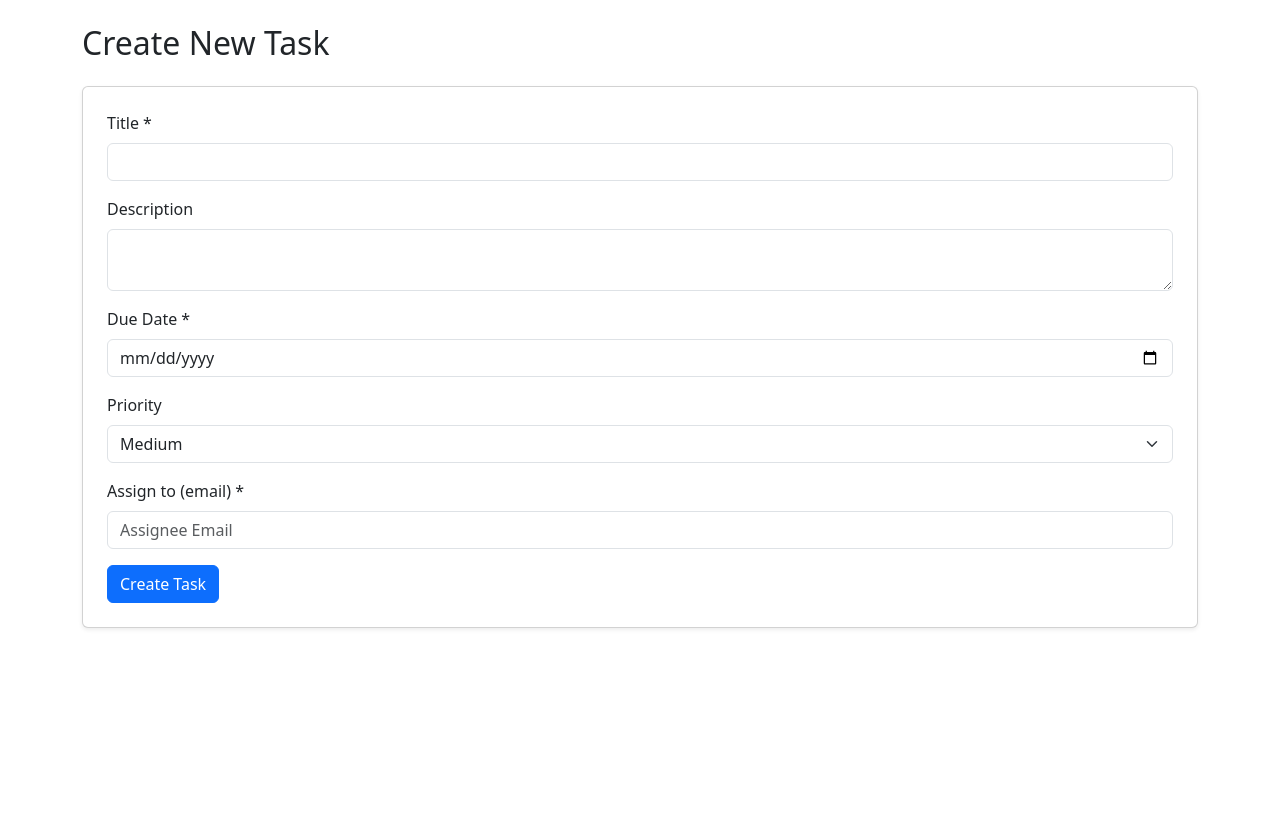
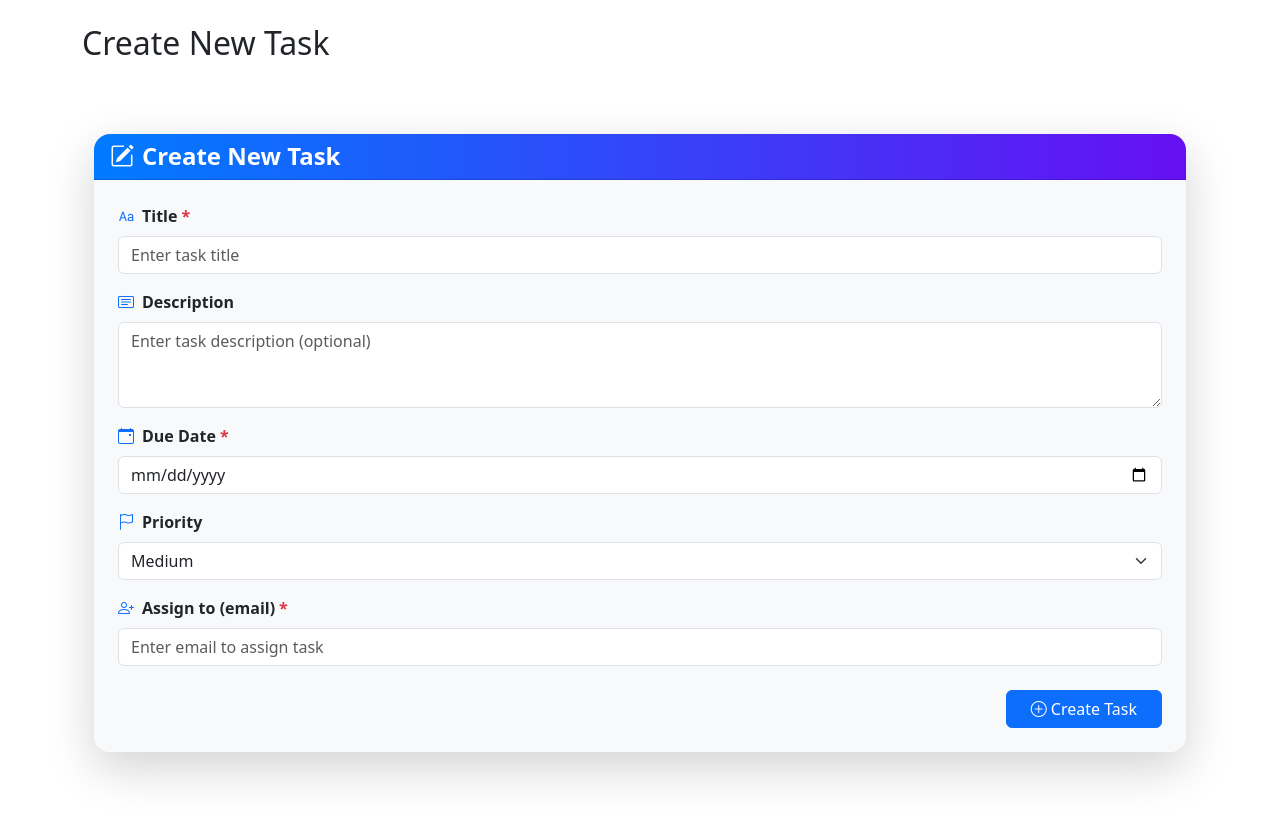
Before and after one commit to boula1997/task-frontend, a React (Vite) app: page /tasks/create in a window 1280 px wide. Shown: the top 820 px of the page. Built offline with nearby package versions, Linux system fonts and the light colour scheme; sample sign-in values are in the browser's storage.

Commit message:
enhancing design

```diff
--- a/package.json
+++ b/package.json
@@ -12,6 +12,7 @@
   "dependencies": {
     "axios": "^1.13.1",
     "bootstrap": "^5.3.8",
+    "bootstrap-icons": "^1.13.1",
     "react": "^19.1.1",
     "react-dom": "^19.1.1",
     "react-router-dom": "^7.9.5"
--- a/src/components/TaskForm.tsx
+++ b/src/components/TaskForm.tsx
@@ -24,12 +24,10 @@ const TaskForm: React.FC<TaskFormProps> = ({ task, onSubmit, onCancel }) => {
     }
   }, [task]);
 
-  // Focus the first field with error automatically
   useEffect(() => {
     const firstFieldWithError = Object.keys(errors)[0];
     if (firstFieldWithError) {
-      const el = document.getElementById(firstFieldWithError);
-      el?.focus();
+      document.getElementById(firstFieldWithError)?.focus();
     }
   }, [errors]);
 
@@ -37,9 +35,8 @@ const TaskForm: React.FC<TaskFormProps> = ({ task, onSubmit, onCancel }) => {
     e.preventDefault();
     setErrors({});
 
-    // Frontend validation for assignee_email only on create
     if (!task && !assigneeEmail) {
-      setErrors({ assignee_email: ["Assignee email is  for new tasks"] });
+      setErrors({ assignee_email: ["Assignee email is required for new tasks"] });
       return;
     }
 
@@ -54,29 +51,47 @@ const TaskForm: React.FC<TaskFormProps> = ({ task, onSubmit, onCancel }) => {
     } catch (err: any) {
       const errorData = err.response?.data;
       if (errorData?.errors) {
-        setErrors(errorData.errors); // shows field-specific errors
+        setErrors(errorData.errors);
       } else if (errorData?.message) {
-        alert(errorData.message); // fallback general error
+        alert(errorData.message);
       } else {
         alert("Something went wrong");
       }
     }
-
   };
-
 
   const renderError = (field: string) =>
     errors[field]?.map((msg, i) => (
-      <div key={i} className="text-danger small">
+      <div key={i} className="text-danger small mt-1">
+        <i className="bi bi-exclamation-circle me-1"></i>
         {msg}
       </div>
     ));
 
   return (
-    <form onSubmit={handleSubmit} className="card p-4 shadow-sm">
+    <div className="container py-5">
+      <div className="card shadow-lg border-0 rounded-4">
+        <div
+          className="card-header text-white d-flex justify-content-between align-items-center"
+          style={{
+            background: "linear-gradient(90deg, #007bff, #6610f2)",
+            borderTopLeftRadius: "1rem",
+            borderTopRightRadius: "1rem",
+          }}
+        >
+          <h4 className="mb-0 fw-semibold">
+            <i className="bi bi-pencil-square me-2"></i>
+            {task ? "Edit Task" : "Create New Task"}
+          </h4>
+        </div>
+
+        <div className="card-body bg-light rounded-bottom-4 p-4">
+          <form onSubmit={handleSubmit} className="needs-validation">
+            {/* Title */}
             <div className="mb-3">
-        <label className="form-label" htmlFor="title">
-          Title *
+              <label className="form-label fw-semibold" htmlFor="title">
+                <i className="bi bi-type me-2 text-primary"></i>Title
+                <span className="text-danger ms-1">*</span>
               </label>
               <input
                 id="title"
@@ -84,27 +99,34 @@ const TaskForm: React.FC<TaskFormProps> = ({ task, onSubmit, onCancel }) => {
                 className={`form-control ${errors.title ? "is-invalid" : ""}`}
                 value={title}
                 onChange={(e) => setTitle(e.target.value)}
-
+                placeholder="Enter task title"
               />
               {renderError("title")}
             </div>
 
+            {/* Description */}
             <div className="mb-3">
-        <label className="form-label" htmlFor="description">
-          Description
+              <label className="form-label fw-semibold" htmlFor="description">
+                <i className="bi bi-card-text me-2 text-primary"></i>Description
               </label>
               <textarea
                 id="description"
-          className={`form-control ${errors.description ? "is-invalid" : ""}`}
+                className={`form-control ${
+                  errors.description ? "is-invalid" : ""
+                }`}
+                rows={3}
+                placeholder="Enter task description (optional)"
                 value={description}
                 onChange={(e) => setDescription(e.target.value)}
               />
               {renderError("description")}
             </div>
 
+            {/* Due Date */}
             <div className="mb-3">
-        <label className="form-label" htmlFor="due_date">
-          Due Date *
+              <label className="form-label fw-semibold" htmlFor="due_date">
+                <i className="bi bi-calendar-event me-2 text-primary"></i>Due Date
+                <span className="text-danger ms-1">*</span>
               </label>
               <input
                 id="due_date"
@@ -112,14 +134,14 @@ const TaskForm: React.FC<TaskFormProps> = ({ task, onSubmit, onCancel }) => {
                 className={`form-control ${errors.due_date ? "is-invalid" : ""}`}
                 value={dueDate}
                 onChange={(e) => setDueDate(e.target.value)}
-
               />
               {renderError("due_date")}
             </div>
 
+            {/* Priority */}
             <div className="mb-3">
-        <label className="form-label" htmlFor="priority">
-          Priority
+              <label className="form-label fw-semibold" htmlFor="priority">
+                <i className="bi bi-flag me-2 text-primary"></i>Priority
               </label>
               <select
                 id="priority"
@@ -127,7 +149,7 @@ const TaskForm: React.FC<TaskFormProps> = ({ task, onSubmit, onCancel }) => {
                 value={priority}
                 onChange={(e) => setPriority(e.target.value)}
               >
-          <option value="">Select</option>
+                <option value="">Select priority</option>
                 <option value="low">Low</option>
                 <option value="medium">Medium</option>
                 <option value="high">High</option>
@@ -135,37 +157,53 @@ const TaskForm: React.FC<TaskFormProps> = ({ task, onSubmit, onCancel }) => {
               {renderError("priority")}
             </div>
 
-      <div className="mb-3">
-        <label className="form-label" htmlFor="assignee_email">
-          Assign to (email){!task && " *"}
+            {/* Assignee Email */}
+            <div className="mb-4">
+              <label
+                className="form-label fw-semibold"
+                htmlFor="assignee_email"
+              >
+                <i className="bi bi-person-plus me-2 text-primary"></i>Assign to
+                (email)
+                {!task && <span className="text-danger ms-1">*</span>}
               </label>
               <input
                 id="assignee_email"
                 type="email"
-          className={`form-control ${errors.assignee_email ? "is-invalid" : ""}`}
+                className={`form-control ${
+                  errors.assignee_email ? "is-invalid" : ""
+                }`}
                 value={assigneeEmail}
                 onChange={(e) => setAssigneeEmail(e.target.value)}
-          placeholder="Assignee Email"
+                placeholder="Enter email to assign task"
               />
               {renderError("assignee_email")}
             </div>
 
-
-      <div className="d-flex gap-2">
-        <button type="submit" className="btn btn-primary">
-          {task ? "Update Task" : "Create Task"}
-        </button>
+            {/* Buttons */}
+            <div className="d-flex justify-content-end gap-2">
               {onCancel && (
                 <button
                   type="button"
-            className="btn btn-secondary"
+                  className="btn btn-outline-secondary px-4"
                   onClick={onCancel}
                 >
-            Cancel
+                  <i className="bi bi-x-circle me-1"></i>Cancel
                 </button>
               )}
+              <button type="submit" className="btn btn-primary px-4">
+                <i
+                  className={`bi ${
+                    task ? "bi-arrow-repeat" : "bi-plus-circle"
+                  } me-1`}
+                ></i>
+                {task ? "Update Task" : "Create Task"}
+              </button>
             </div>
           </form>
+        </div>
+      </div>
+    </div>
   );
 };
 
--- a/src/pages/tasks/List.tsx
+++ b/src/pages/tasks/List.tsx
@@ -2,8 +2,9 @@ import React, { useEffect, useState, useContext } from "react";
 import { useNavigate } from "react-router-dom";
 import { AuthContext } from "../../context/AuthContext";
 import { getTasks, deleteTask, updateTask } from "../../api/tasks";
-import { logout } from "../../api/auth"; // import your logout API
+import { logout } from "../../api/auth";
 import type { Task } from "../../api/tasks";
+import "bootstrap-icons/font/bootstrap-icons.css";
 
 const TaskList: React.FC = () => {
   const { user, token, setUser, setToken } = useContext(AuthContext);
@@ -49,17 +50,15 @@ const TaskList: React.FC = () => {
     }
   };
 
-  // ✅ Logout handler
   const handleLogout = async () => {
     if (!window.confirm("Are you sure you want to log out?")) return;
     try {
       if (token) {
-        await logout(token); // call backend API
+        await logout(token);
       }
     } catch (err) {
       console.error("Logout failed:", err);
     } finally {
-      // Clear auth state and navigate to login
       setUser(null);
       setToken(null);
       localStorage.removeItem("user");
@@ -69,44 +68,56 @@ const TaskList: React.FC = () => {
   };
 
   return (
-    <div className="container py-4">
-      <div className="d-flex justify-content-between align-items-center mb-4">
-        <h2>My Tasks</h2>
+    <div className="container py-5">
+      <div className="card shadow-lg border-0 rounded-4">
+        <div
+          className="card-header text-white d-flex justify-content-between align-items-center"
+          style={{
+            background: "linear-gradient(90deg, #007bff, #6610f2)",
+            borderTopLeftRadius: "1rem",
+            borderTopRightRadius: "1rem",
+          }}
+        >
+          <h4 className="mb-0 fw-semibold">
+            <i className="bi bi-list-task me-2"></i>My Tasks
+          </h4>
           <div>
-
             <button
-            className="btn btn-primary"
+              className="btn btn-light btn-sm fw-semibold me-2"
               onClick={() => navigate("/tasks/create")}
             >
-            + New Task
+              <i className="bi bi-plus-lg me-1"></i>New Task
             </button>
-
             <button
-            className="btn btn-secondary ms-2"
+              className="btn btn-outline-light btn-sm fw-semibold"
               onClick={handleLogout}
             >
-            Logout
+              <i className="bi bi-box-arrow-right me-1"></i>Logout
             </button>
           </div>
         </div>
 
+        <div className="card-body bg-light rounded-bottom-4 p-4">
           {error && <div className="alert alert-danger">{error}</div>}
 
           {loading ? (
-        <p>Loading tasks...</p>
+            <div className="text-center py-5">
+              <div className="spinner-border text-primary" role="status"></div>
+              <p className="mt-3 text-muted">Loading tasks...</p>
+            </div>
           ) : tasks.length === 0 ? (
-        <p>No tasks found.</p>
+            <p className="text-center text-muted">No tasks found.</p>
           ) : (
             <div className="table-responsive">
-          <table className="table table-striped align-middle">
-            <thead className="table-dark">
+              <table className="table table-hover align-middle bg-white shadow-sm rounded-3">
+                <thead className="table-primary text-center">
                   <tr>
                     <th>Title</th>
                     <th>Description</th>
                     <th>Due Date</th>
                     <th>Priority</th>
                     <th>Status</th>
-                <th style={{ width: "180px" }}>Actions</th>
+                    <th style={{ width: "200px" }}>Actions</th>
                   </tr>
                 </thead>
                 <tbody>
@@ -122,47 +133,57 @@ const TaskList: React.FC = () => {
 
                     const statusClass =
                       status === "Done"
-                    ? "text-success"
+                        ? "text-success fw-semibold"
                         : status === "Due Today"
-                    ? "text-warning"
+                        ? "text-warning fw-semibold"
                         : status === "Late"
-                    ? "text-danger"
-                    : "text-primary";
+                        ? "text-danger fw-semibold"
+                        : "text-primary fw-semibold";
 
                     return (
                       <tr key={task.id}>
-                    <td>{task.title}</td>
+                        <td className="fw-semibold">{task.title}</td>
                         <td>{task.description || "—"}</td>
                         <td>{new Date(task.due_date).toLocaleDateString()}</td>
-                    <td className="text-capitalize">{task.priority || "medium"}</td>
+                        <td className="text-capitalize">
+                          {task.priority || "medium"}
+                        </td>
                         <td className={statusClass}>{status}</td>
                         <td>
-                      <div className="d-flex gap-2">
+                          <div className="d-flex justify-content-center flex-wrap gap-2">
                             <button
-                          className="btn btn-sm btn-info"
+                              className="btn btn-sm btn-outline-info"
                               onClick={() => navigate(`/tasks/${task.id}`)}
                             >
-                          View
+                              <i className="bi bi-eye"></i>
                             </button>
                             <button
-                          className="btn btn-sm btn-warning"
+                              className="btn btn-sm btn-outline-warning"
                               onClick={() => navigate(`/tasks/${task.id}/edit`)}
                             >
-                          Edit
+                              <i className="bi bi-pencil-square"></i>
                             </button>
                             <button
                               className={`btn btn-sm ${
-                            task.is_completed ? "btn-secondary" : "btn-success"
+                                task.is_completed
+                                  ? "btn-outline-secondary"
+                                  : "btn-outline-success"
                               }`}
                               onClick={() => handleToggleComplete(task)}
                             >
-                          {task.is_completed ? "Undo" : "Complete"}
+                              <i
+                                className={`bi ${
+                                  task.is_completed
+                                    ? "bi-arrow-counterclockwise"
+                                    : "bi-check2-circle"
+                                }`}
+                              ></i>
                             </button>
                             <button
-                          className="btn btn-sm btn-danger"
+                              className="btn btn-sm btn-outline-danger"
                               onClick={() => handleDelete(task)}
                             >
-                          Delete
+                              <i className="bi bi-trash"></i>
                             </button>
                           </div>
                         </td>
@@ -174,6 +195,8 @@ const TaskList: React.FC = () => {
             </div>
           )}
         </div>
+      </div>
+    </div>
   );
 };
 
--- a/src/pages/tasks/Show.tsx
+++ b/src/pages/tasks/Show.tsx
@@ -23,24 +23,92 @@ const ShowTask: React.FC = () => {
     fetchTask();
   }, [id]);
 
-  if (loading) return <p>Loading...</p>;
-  if (!task) return <p>Task not found</p>;
+  if (loading)
+    return (
+      <div className="text-center py-5">
+        <div className="spinner-border text-primary" role="status"></div>
+        <p className="mt-3">Loading task details...</p>
+      </div>
+    );
+
+  if (!task)
+    return (
+      <div className="text-center py-5">
+        <h5 className="text-danger">Task not found</h5>
+        <button className="btn btn-outline-secondary mt-3" onClick={() => navigate("/tasks")}>
+          ← Back to list
+        </button>
+      </div>
+    );
 
   return (
-    <div className="container py-4">
-      <button className="btn btn-secondary mb-3" onClick={() => navigate("/tasks")}>
-        ← Back to list
-      </button>
+    <div className="container py-5">
+      <div className="d-flex justify-content-between align-items-center mb-4">
+        <h2 className="fw-bold text-primary mb-0">
+          <i className="bi bi-clipboard2-check me-2"></i> Task Details
+        </h2>
+        <button className="btn btn-outline-secondary" onClick={() => navigate("/tasks")}>
+          <i className="bi bi-arrow-left me-1"></i> Back to List
+        </button>
+      </div>
 
-      <div className="card p-4 shadow-sm">
-        <h3>{task.title}</h3>
-        <p>{task.description}</p>
-        <p><strong>Due Date:</strong> {task.due_date}</p>
-        <p><strong>Priority:</strong> {task.priority}</p>
-        <p>
-          <strong>Status:</strong>{" "}
-          {task.is_completed ? "Completed" : "Incomplete"}
-        </p>
+      <div className="card border-0 shadow-lg rounded-4 p-4">
+        <div className="mb-4">
+          <h3 className="fw-bold text-dark mb-1">{task.title}</h3>
+          <p className="text-muted mb-0">{task.description || "No description provided."}</p>
+        </div>
+
+        <div className="row gy-3">
+          <div className="col-md-4">
+            <div className="bg-light p-3 rounded">
+              <strong>📅 Due Date:</strong>
+              <div>{new Date(task.due_date).toLocaleDateString()}</div>
+            </div>
+          </div>
+
+          <div className="col-md-4">
+            <div className="bg-light p-3 rounded">
+              <strong>⚡ Priority:</strong>
+              <div>
+                <span
+                  className={`badge ${
+                    task.priority === "high"
+                      ? "bg-danger"
+                      : task.priority === "medium"
+                      ? "bg-warning text-dark"
+                      : "bg-success"
+                  }`}
+                >
+                  {task.priority}
+                </span>
+              </div>
+            </div>
+          </div>
+
+          <div className="col-md-4">
+            <div className="bg-light p-3 rounded">
+              <strong>✅ Status:</strong>
+              <div>
+                <span
+                  className={`badge ${
+                    task.is_completed ? "bg-success" : "bg-secondary"
+                  }`}
+                >
+                  {task.is_completed ? "Completed" : "Incomplete"}
+                </span>
+              </div>
+            </div>
+          </div>
+        </div>
+
+        <div className="mt-4 text-end">
+          <button
+            className="btn btn-primary px-4"
+            onClick={() => navigate(`/tasks/edit/${task.id}`)}
+          >
+            <i className="bi bi-pencil-square me-1"></i> Edit Task
+          </button>
+        </div>
       </div>
     </div>
   );
```
Also changed, not shown: 1 other file (tests, documents, lock files or other folders). Lines whose indentation alone changed are shown as unchanged.
